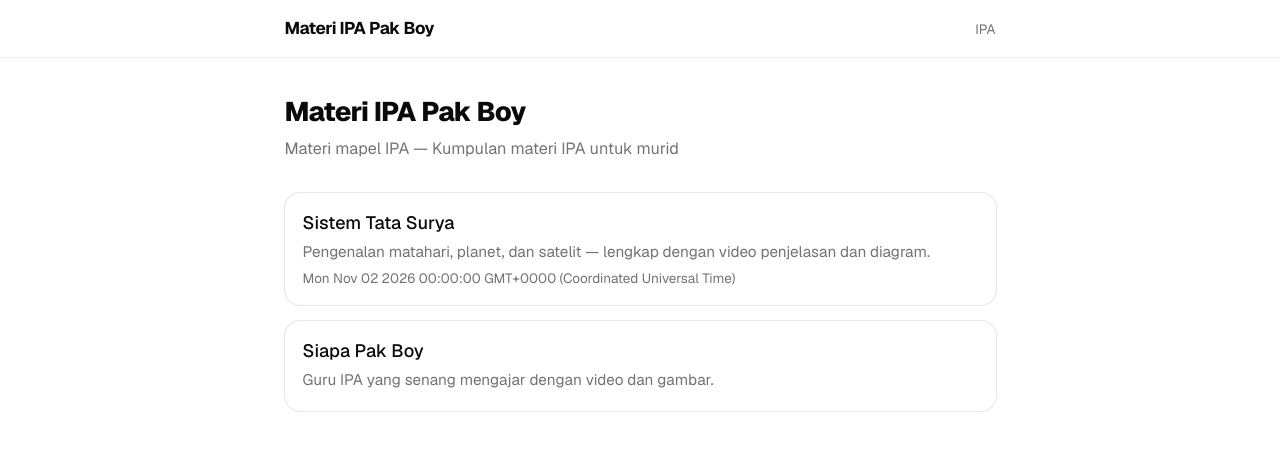
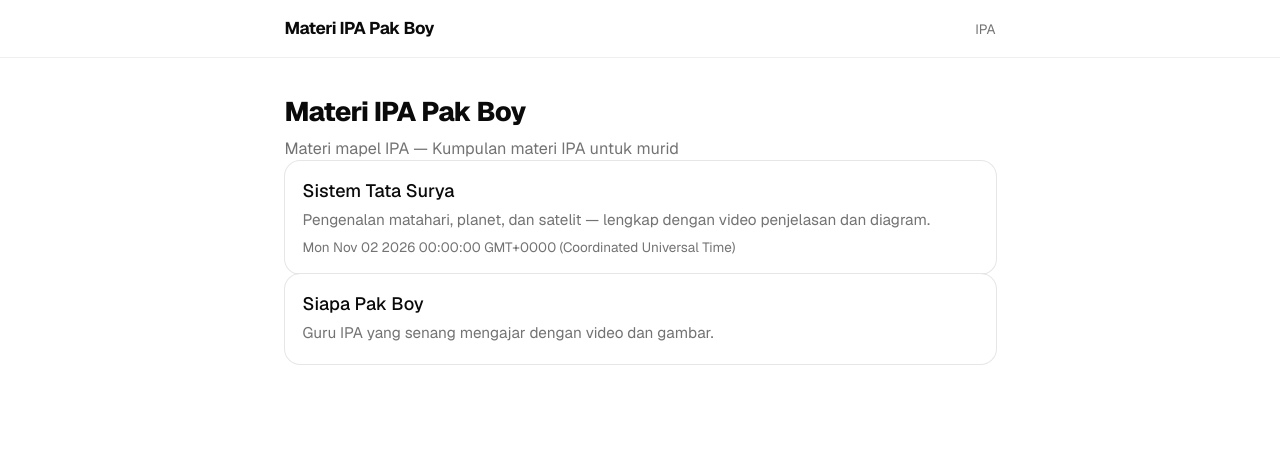
Before and after one commit to baihaqifaizal/Simple_Materi, a Next.js app: page / in a window 1280 px wide. Shown: the top 450 px of the page. Built offline with nearby package versions, Linux system fonts and the light colour scheme.

Commit message:
feat: smooth transitions via framer-motion (hormat reduced-motion)

```diff
--- a/app/materi/[slug]/page.tsx
+++ b/app/materi/[slug]/page.tsx
@@ -2,6 +2,7 @@ import { notFound } from "next/navigation";
 import { activeGuru, getMateri, getSettings, listMateri, type Block } from "@/lib/content";
 import SiteHeader from "@/components/site-header";
 import YouTubeEmbed from "@/components/youtube-embed";
+import { FadeIn } from "@/components/motion";
 
 type Props = { params: Promise<{ slug: string }> };
 
@@ -31,6 +32,7 @@ export default async function HalamanMateri({ params }: Props) {
     <div className="min-h-dvh">
       <SiteHeader />
       <main className="mx-auto max-w-2xl px-5 pt-10 pb-16">
+        <FadeIn>
           <p className="text-xs font-medium uppercase tracking-widest text-muted-foreground">
             {s.namaGuru}
           </p>
@@ -40,6 +42,7 @@ export default async function HalamanMateri({ params }: Props) {
           {meta.tanggal ? (
             <p className="mt-2 text-sm text-muted-foreground">{meta.tanggal}</p>
           ) : null}
+        </FadeIn>
 
         <div className="prose prose-neutral mt-8 max-w-none prose-headings:tracking-tight prose-headings:font-bold prose-img:rounded-xl">
           {blocks.map((b, i) => (
--- a/app/page.tsx
+++ b/app/page.tsx
@@ -2,6 +2,7 @@ import Link from "next/link";
 import { activeGuru, getSettings, listMateri } from "@/lib/content";
 import SiteHeader from "@/components/site-header";
 import MateriCard from "@/components/materi-card";
+import { FadeIn, Stagger } from "@/components/motion";
 
 export default function Home() {
   const guru = activeGuru();
@@ -12,10 +13,12 @@ export default function Home() {
     <div className="min-h-dvh">
       <SiteHeader />
       <main className="mx-auto max-w-2xl px-5 pt-8 pb-16">
-        <h1 className="text-2xl font-extrabold tracking-tight">{s.judulSitus}</h1>
-        <p className="mt-1.5 text-muted-foreground text-[0.9rem]">
-          Materi {s.mapel ? `mapel ${s.mapel}` : ""} — {s.deskripsi}
-        </p>
+        <FadeIn>
+          <h1 className="text-2xl font-extrabold tracking-tight">{s.judulSitus}</h1>
+          <p className="mt-1.5 text-muted-foreground text-[0.9rem]">
+            Materi {s.mapel ? `mapel ${s.mapel}` : ""} — {s.deskripsi}
+          </p>
+        </FadeIn>
 
         {daftar.length === 0 ? (
           <div className="mt-10 rounded-xl border border-dashed border-border p-8 text-center">
@@ -25,11 +28,11 @@ export default function Home() {
             </p>
           </div>
         ) : (
-          <div className="mt-7 flex flex-col gap-3.5">
+          <Stagger>
             {daftar.map((m) => (
               <MateriCard key={m.slug} materi={m} />
             ))}
-          </div>
+          </Stagger>
         )}
       </main>
     </div>
--- /dev/null
+++ b/components/motion.tsx
@@ -0,0 +1,46 @@
+"use client";
+
+import { motion, useReducedMotion } from "framer-motion";
+import type { ReactElement, ReactNode } from "react";
+
+/** Fade + geser ringan saat elemen masuk; hormat prefers-reduced-motion. */
+export function FadeIn({
+  children,
+  delay = 0,
+}: {
+  children: ReactNode;
+  delay?: number;
+}) {
+  const ringkas = useReducedMotion();
+  return (
+    <motion.div
+      initial={{ opacity: 0, y: ringkas ? 0 : 12 }}
+      animate={{ opacity: 1, y: 0 }}
+      transition={{
+        duration: ringkas ? 0 : 0.5,
+        delay: ringkas ? 0 : delay,
+        ease: "easeOut",
+      }}
+    >
+      {children}
+    </motion.div>
+  );
+}
+
+/** Daftar kartu: delay bertahap antar item (maks 0.4 s). */
+export function Stagger({ children }: { children: ReactNode }) {
+  const ringkas = useReducedMotion();
+  const items = Array.isArray(children) ? children : [children];
+  return (
+    <>
+      {items.map((c, i) => (
+        <FadeIn
+          key={(c as ReactElement)?.key ?? i}
+          delay={ringkas ? 0 : Math.min(i * 0.04, 0.4)}
+        >
+          {c}
+        </FadeIn>
+      ))}
+    </>
+  );
+}
```
Lines whose indentation alone changed are shown as unchanged.
